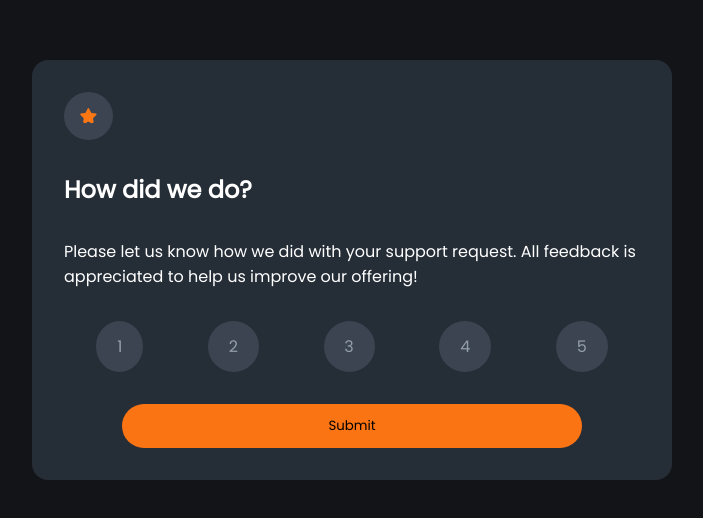
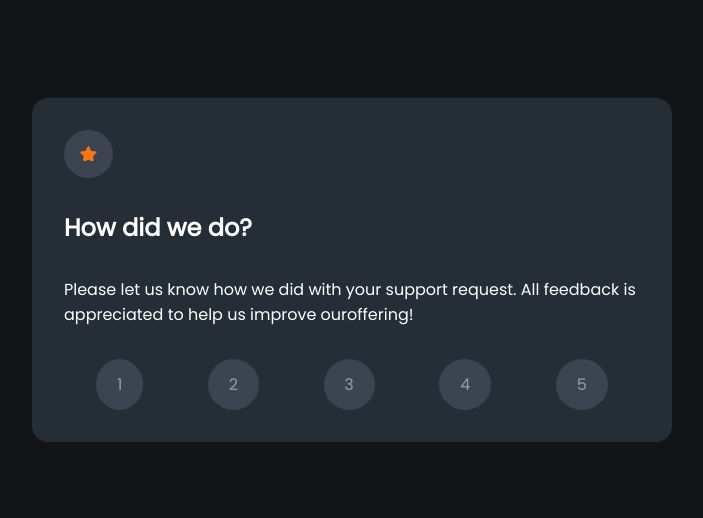
Before and after one commit to Manu-Andaluz/Rating-Component, a plain HTML site: page index.html in a window 1280 px wide. Shown: the part 130-648 px from the top of the page, without its empty margins (288-991 px from the left). Drawn offline with Linux system fonts and the light colour scheme.

Commit message:
creating the element with javascript

```diff
--- a/app.js
+++ b/app.js
@@ -1,23 +1,54 @@
-// Rating numbers hover events
-let ratingElement = document.getElementsByClassName('ratingElement')
-console.dir(ratingElement)
-function changeBackgrund() {
-    for (let i = 0; i <= ratingElement.length - 1; i++) {
-        ratingElement[i].addEventListener('mouseover', (e) => {
-            ratingElement[i].classList.add('active')
-        })
+const body = document.body
 
-        ratingElement[i].addEventListener('mouseleave', (e) => {
-            ratingElement[i].classList.remove('active')
-        })
-    }
+const container = document.createElement('div')
+container.classList.add('container')
+body.append(container)
+
+const gridLayout = document.createElement('div')
+gridLayout.classList.add('grid_layout')
+container.append(gridLayout)
+
+const fristIcon = document.createElement('img')
+fristIcon.src = 'images/icon-star.svg'
+fristIcon.classList.add('icon_star')
+
+const title = document.createElement('h2')
+title.innerText = 'How did we do?'
+
+const aboutText = document.createElement('p')
+aboutText.innerText = 'Please let us know how we did with your support request. All feedback is appreciated to help us improve ouroffering!'
+
+const containerRating = document.createElement('div')
+containerRating.classList.add('container_rating')
+
+for (let i = 1; i <= 5; i++) {
+    const ratingElement = document.createElement('a')
+    ratingElement.innerText = i
+    containerRating.append(ratingElement)
 }
 
-changeBackgrund()
+gridLayout.append(fristIcon, title, aboutText, containerRating)
 
-// Button submit event
+// Rating numbers hover events
+// let ratingElement = document.getElementsByClassName('ratingElement')
+// console.dir(ratingElement)
+// function changeBackgrund() {
+//     for (let i = 0; i <= ratingElement.length - 1; i++) {
+//         ratingElement[i].addEventListener('mouseover', (e) => {
+//             ratingElement[i].classList.add('active')
+//         })
 
-const button = document.getElementById('Btn')
-button.addEventListener('click', () => {
+//         ratingElement[i].addEventListener('mouseleave', (e) => {
+//             ratingElement[i].classList.remove('active')
+//         })
+//     }
+// }
 
-})
+// changeBackgrund()
+
+// // Button submit event
+
+// const button = document.getElementById('Btn')
+// button.addEventListener('click', () => {
+
+// })
--- a/index.html
+++ b/index.html
@@ -12,7 +12,7 @@
 
 <body>
 
-  <div class="container">
+  <!-- <div class="container">
     <div class="grid_layout">
       <img src="images/icon-star.svg" alt="" class="icon_star">
       <h2>How did we do? </h2>
@@ -27,7 +27,7 @@
       </div>
       <button class="btn" id="Btn">Submit</button>
     </div>
-  </div>
+  </div> -->
 
   <script src="app.js"></script>
 </body>
--- a/style.css
+++ b/style.css
@@ -76,6 +76,10 @@ body {
 }
 
 @media (max-width:750px) {
+    .container {
+        height: auto;
+    }
+
     .grid_layout {
         width: 90%;
     }
```
